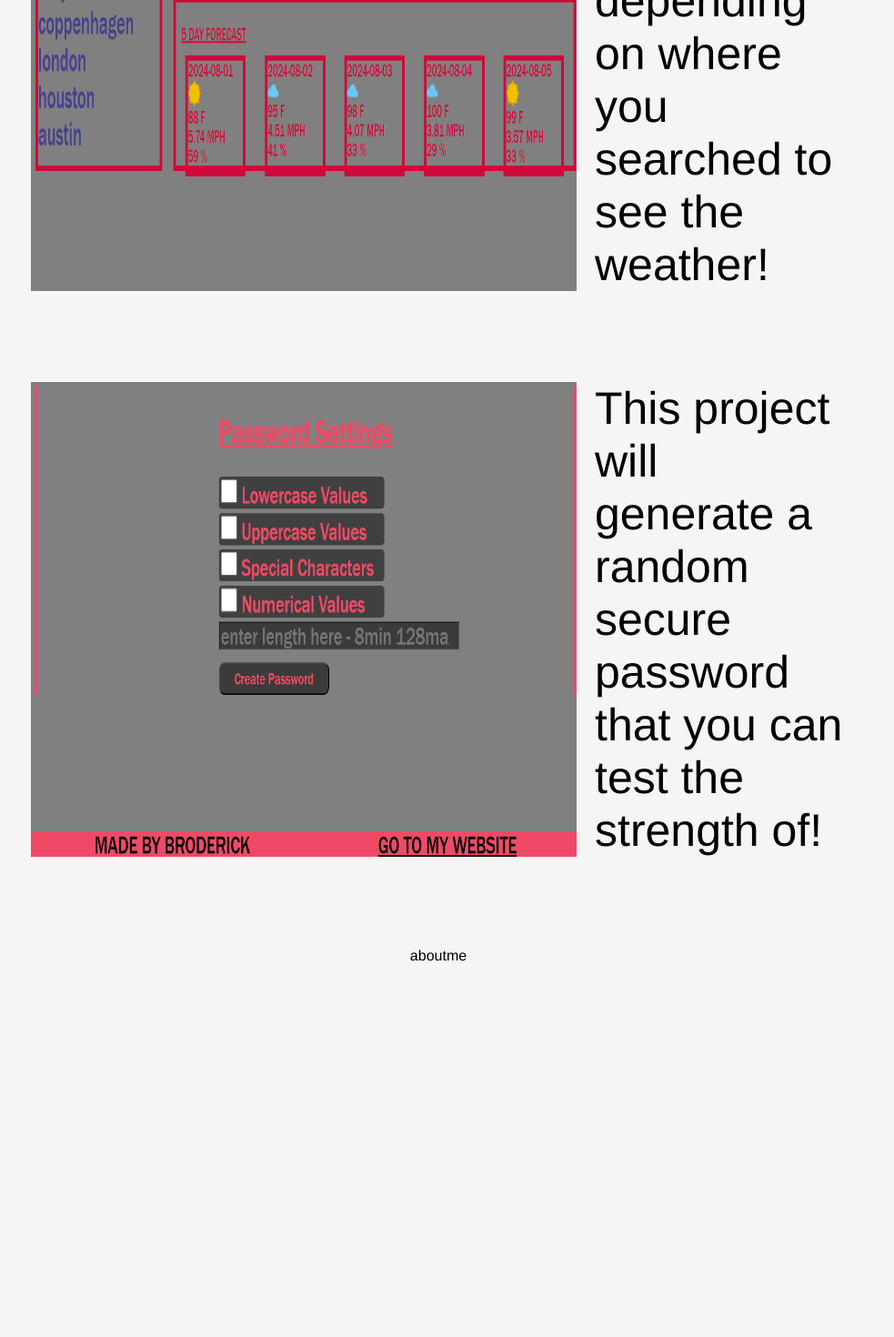
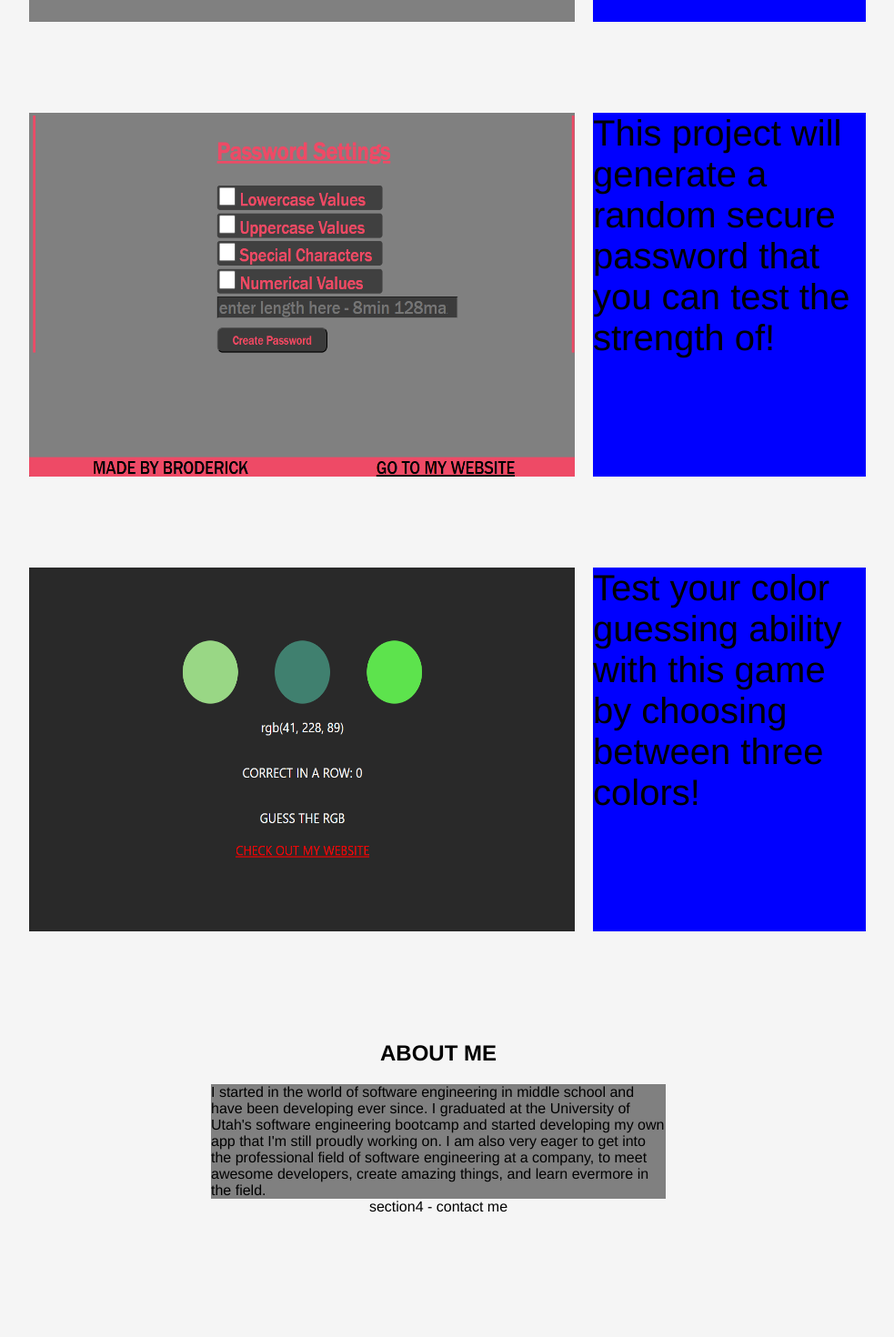
Before and after one commit to ZeroBitzz/portfolio-site, a React (Create React App) app: page / in a window 1280 px wide. Shown: the part 1140-2610 px from the top of the page at 91% size, without its empty margins (158-1141 px from the left). After the commit the page ends 2476 px from the top, so only its background shows below. Built offline with nearby package versions, Linux system fonts and the light colour scheme.

Commit message:
added some projects

```diff
--- a/src/App.css
+++ b/src/App.css
@@ -28,9 +28,7 @@ body {
 }
 
 .projects-section {
-  margin-left: ;
   margin-top: 20%;
-  width: 70%;
   /* background-color: red; */
   display: flex;
   flex-direction: column;
@@ -39,30 +37,38 @@ body {
 }
 
 .projects-container {
-  right: 0;
   display: flex;
   flex-direction: column;
 }
 
 .project-div {
   margin-bottom: 100px;
+  display: flex;
 }
 
-.weather-finder {
-  display: flex;
+.project-div span{
+  font-size: 40px;
+  margin-left: 20px;
+  background-color: blue;
+  width: 300px;
+}
 
-}
-.weather-finder span{
+.project-div img{
+  width: 600px;
+  height: 400px;
   display: flex;
   font-size: 50px;
   margin-left: 20px;
 }
-.weather-finder img {
-  width: 600px;
-}
 
 .about-me-section {
-
+  width: 500px;
+  display: flex;
+  flex-direction: column;
+  align-items: center;
+}
+.about-me-section span{
+  background-color: grey;
 }
 
 .contact-section {
--- a/src/App.js
+++ b/src/App.js
@@ -2,6 +2,7 @@ import './App.css'
 import pfp from './pfp.png'
 import proj1 from './project screenshots/weatherfinder.png'
 import proj2 from './project screenshots/passgen.png'
+import proj3 from './project screenshots/rgbguesser.png'
 import Header from './Header'
 import Text from './Text'
 
@@ -10,26 +11,47 @@ function App() {
     <div className='App'>
       <Header />
       <Text />
+
+      {/* introduction section */}
       <section className='introduction-section'>
         <img src={pfp} className='pfp' alt='pfp'/>
       </section>
+
+      {/* projects section */}
       <section className='projects-section'>
         <h1 className='section-title'>PROJECTS</h1>
         <div className='projects-container'>
-          <div className='weather-finder project-div'>
+
+          <div className='project-div'>
             <img src={proj1} alt='weather-finder-img'/>
             <span>This project uses a weather api to detect the five day forecast depending on where you searched to see the weather!</span>
           </div>
-          <div className='weather-finder project-div'>
-            <img src={proj2} alt='weather-finder-img'/>
+
+          <div className='project-div'>
+            <img src={proj2} alt='password-generator-img'/>
             <span>This project will generate a random secure password that you can test the strength of!</span>
+          </div>
+
+          <div className='project-div'>
+            <img src={proj3} alt='rgb-guesser-img'/>
+            <span>Test your color guessing ability with this game by choosing between three colors!</span>
           </div>
         </div>
       </section>
+
+      {/* about me section */}
       <section className='about-me-section'>
-        aboutme
+        <h1>ABOUT ME</h1>
+        <span>
+          I started in the world of software engineering in middle school and have been developing ever since.
+          I graduated at the University of Utah's software engineering bootcamp and started developing my own app that I'm still
+          proudly working on. I am also very eager to get into the professional field of software engineering at a company, to meet
+          awesome developers, create amazing things, and learn evermore in the field.
+        </span>
       </section>
-      <section className='contact-section'>
+
+      {/* contact-me-section */}
+      <section className='contact-me-section'>
         section4 - contact me
       </section>
     </div>
```
Also changed, not shown: src/project screenshots/rgbguesser.png (added).
